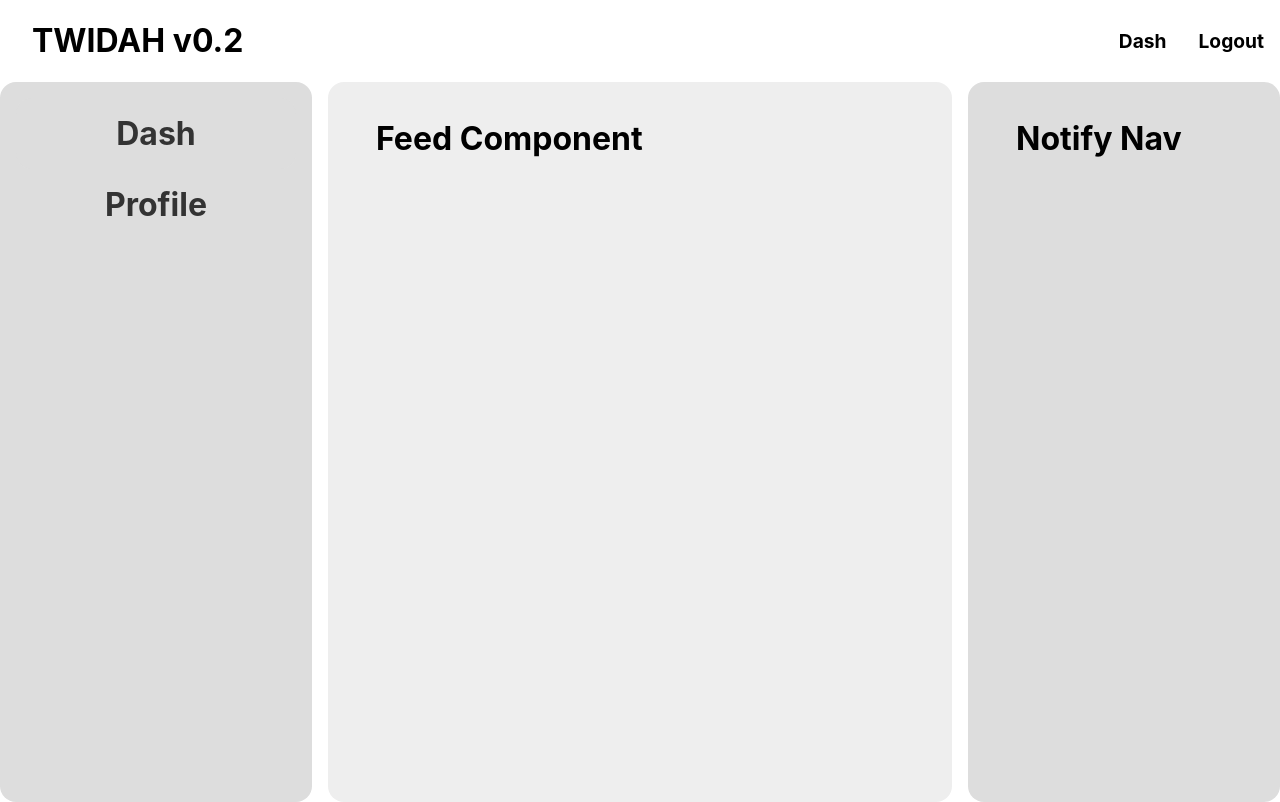
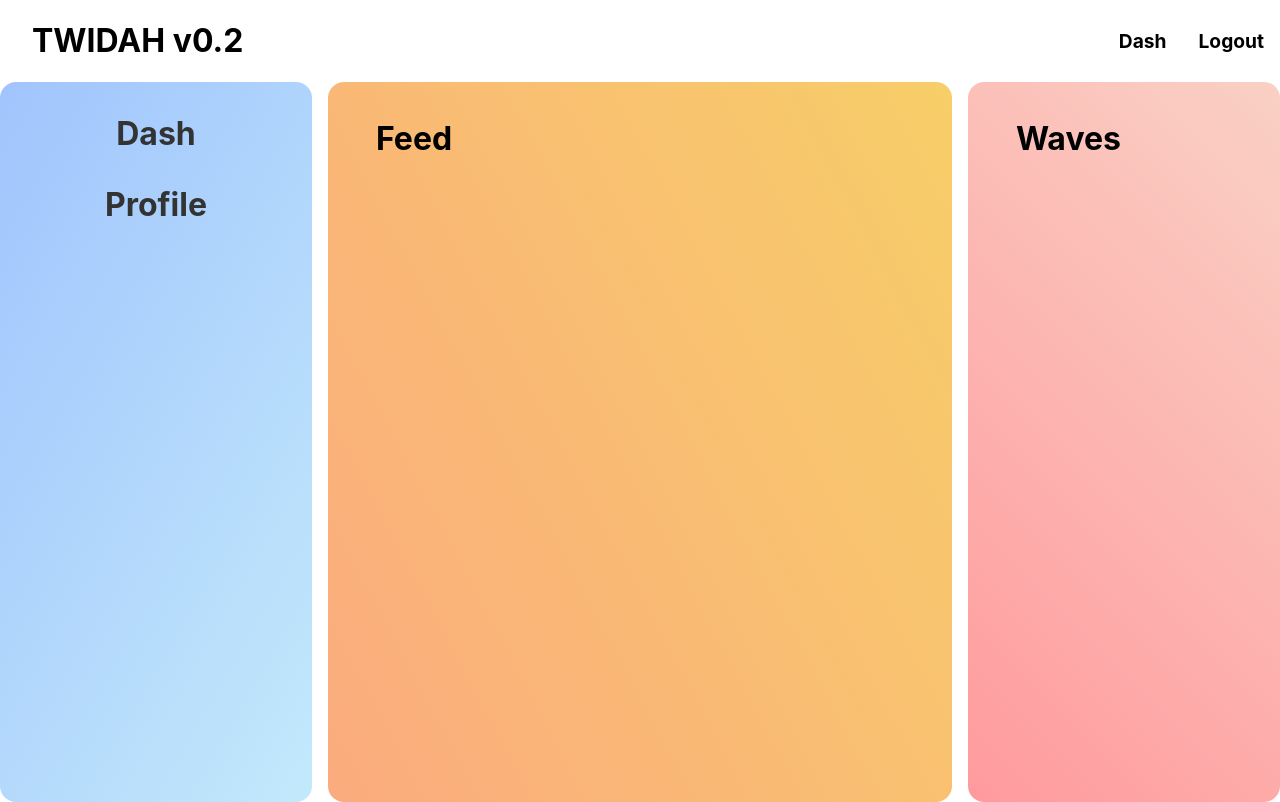
Before and after one commit to twidah/twidah-frontend, a React (Create React App) app: page / in a window 1280 px wide. Built offline with nearby package versions, Linux system fonts and the light colour scheme; sample sign-in values are in the browser's storage.

Commit message:
Gave each feature a distinct color.

```diff
--- a/src/comps/dash/Dash.js
+++ b/src/comps/dash/Dash.js
@@ -5,14 +5,14 @@ export const Dash = () => {
     return (
         <>
             <div className="wrapper">
-                <div className="left-nav container">
+                <div className="container left-nav">
                     <LeftNav />
                 </div>
-                <div className="container">
-                    <h1>Feed Component</h1>
+                <div className="container feed">
+                    <h1>Feed</h1>
                 </div>
-                <div className="container">
-                    <h1>Notify Nav</h1>
+                <div className="container waves">
+                    <h1>Waves</h1>
                 </div>
             </div>
         </>
--- a/src/comps/dash/index.css
+++ b/src/comps/dash/index.css
@@ -11,12 +11,29 @@
     height: 90vh;
 }
 
-.wrapper .container {
-    background: #eee;
+.wrapper .left-nav {
+    background-image: linear-gradient(120deg, #a1c4fd 0%, #c2e9fb 100%);
+
     padding: 1em;
     border-radius: 1em;
 }
 
-.wrapper div:nth-child(odd) {
-    background: #ddd;
+.wrapper .feed {
+    background-color: #fbab7e;
+    background-image: linear-gradient(62deg, #fbab7e 0%, #f7ce68 100%);
+
+    padding: 1em;
+    border-radius: 1em;
 }
+
+.wrapper .waves {
+    background-image: linear-gradient(
+        45deg,
+        #ff9a9e 0%,
+        #fad0c4 99%,
+        #fad0c4 100%
+    );
+
+    padding: 1em;
+    border-radius: 1em;
+}
--- a/src/comps/leftnav/index.css
+++ b/src/comps/leftnav/index.css
@@ -16,5 +16,5 @@
 }
 
 .left-nav div:hover {
-    background-color: orange;
+    background-color: #c2e9fb;
 }
```
Also changed, not shown: src/App.css (+7 -0 lines).
